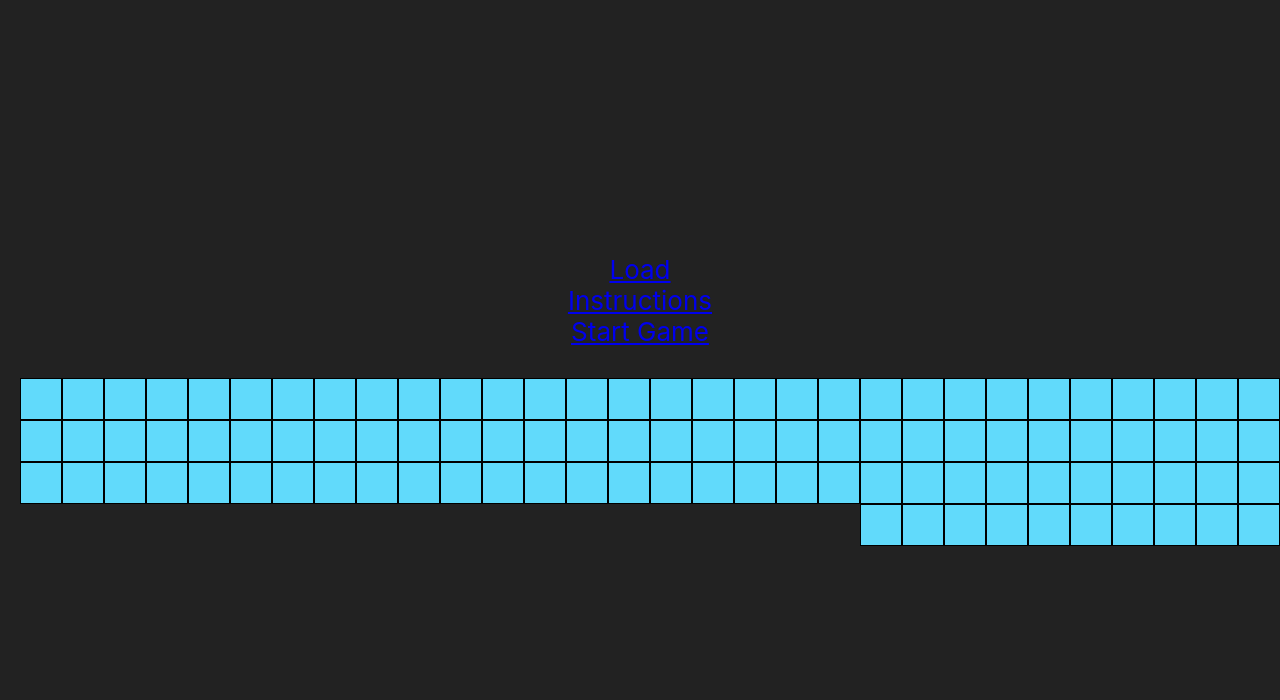
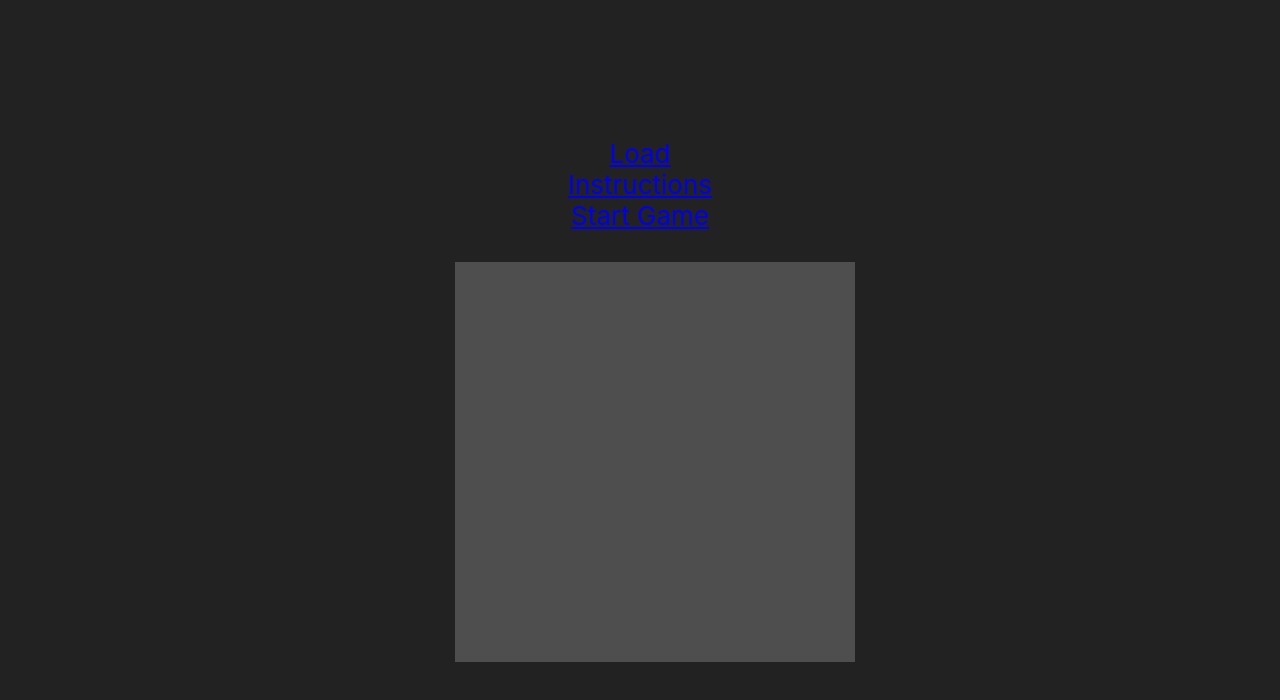
Before and after one commit to Gregam3/QuantumImmortalMineSweeper, a React (Create React App) app: page /play in a window 1280 px wide. Shown: the top 700 px of the page. Built offline with nearby package versions, Linux system fonts and the light colour scheme.

Commit message:
Cell scanning and colour change

```diff
--- a/src/App.css
+++ b/src/App.css
@@ -34,12 +34,31 @@
 }
 
 .cell {
-  background-color: #61dafb;
+  background-color: #4e4e4e;
   height: 40px;
   width: 40px;
   float: right;
-  border: 1px #000000 solid;
   margin: 0;
   cursor: pointer;
   user-select:none;
 }
+
+.safe-cell {
+  background-color: #9e9ba0;
+  height: 40px;
+  width: 40px;
+  float: right;
+  margin: 0;
+  cursor: pointer;
+  user-select:none;
+}
+
+.danger-cell {
+  background-color: #fb3800;
+  height: 40px;
+  width: 40px;
+  float: right;
+  margin: 0;
+  cursor: pointer;
+  user-select:none;
+}
--- a/src/LoadSpinner.js
+++ b/src/LoadSpinner.js
@@ -38,8 +38,6 @@ export class LoadSpinner extends Component {
 			this.setState({logoSize: this.state.logoSize - 1});
 			await sleep(2);
 		}
-
-		this.props.setActivity(2)
 	};
 
 	render() {
--- a/src/game/Board.js
+++ b/src/game/Board.js
@@ -1,6 +1,11 @@
 import {Component} from 'react';
 import {Cell} from "./Cell";
 import React from "react";
+
+const indexes = [-1, 0, 1];
+const permutations = indexes.flatMap(i => indexes.map(i1 => [i, i1]));
+
+const COLS = 10, ROWS = 10;
 
 export class Board extends Component {
 
@@ -9,7 +14,7 @@ export class Board extends Component {
 
 		this.state = {rows: props.board};
 
-		this.makeVisible = this.makeVisible.bind(this)
+		this.makeCellVisible = this.makeCellVisible.bind(this)
 		this.flag = this.flag.bind(this)
 	}
 
@@ -17,30 +22,48 @@ export class Board extends Component {
 		return this.state.rows.map(row =>
 			row.map(cell =>
 				<Cell key={(cell.row, cell.col)}
-					cellState={cell}
-				      onClick={() => this.makeVisible(cell.row, cell.col)}
+				      cellState={cell}
+				      onClick={() => this.makeCellVisible(cell.row, cell.col)}
 				      onContextMenu={() => this.flag(cell.row, cell.col)}/>))
 	}
 
-	makeVisible = (row, col) => {
-		console.log('test')
-
+	makeCellVisible = (row, col) => {
 		let cells = this.state.rows;
 		let cell = cells[row][col];
 		cell.visible = true;
 		cells[row][col] = cell;
 
-		this.setState(cells);
+		this.setState({cells: this.makeConnectedCellsVisible()});
+	};
+
+	makeConnectedCellsVisible = () => {
+		let cells = this.state.rows;
+
+		for (let i = 0; i < 10; i++) scanForCellsThatShouldBeVisible();
+
+
+		return cells;
+
+		function scanForCellsThatShouldBeVisible() {
+			for (let r = 0; r <= ROWS - 1; r++) {
+				for (let c = 0; c <= COLS - 1; c++) {
+					if (cells[r][c].visible && cells[r][c].cellContent === 0) permutations.forEach(p => makeApplicableCellVisible(r + p[0], c + p[1]));
+				}
+			}
+		}
+
+		function makeApplicableCellVisible(r, c) {
+			if (r >= 0 && r < ROWS && c >= 0 && c < COLS)
+				if(!cells[r][c].visible) cells[r][c].visible = true;
+		}
 	};
 
 	flag = (row, col) => {
-		console.log('test')
-
 		let cells = this.state.rows;
 		let cell = cells[row][col];
 		cell.flagged = !cell.flagged;
 		cells[row][col] = cell;
 
 		this.setState(cells);
-	}
+	};
 }
--- a/src/game/Cell.js
+++ b/src/game/Cell.js
@@ -10,21 +10,25 @@ export class Cell extends Component {
 	}
 
 	render() {
-		if (this.state.visible) return this.getCell()
-		if (this.state.flagged) return <div className="cell">🏳️</div>
-		else return (<div className="cell"/>)
+		if (this.state.visible) return this.getCell();
+		if (this.state.flagged) return <div className="cell" onContextMenu={this.props.onContextMenu}>🏳️</div>;
+		else return (<div className="cell" onClick={this.props.onClick} onContextMenu={this.props.onContextMenu}/>)
 	}
 
 	getCell() {
-		switch (this.state.content) {
+		switch (this.state.cellContent) {
 			case 0:
-				return <div className="cell">S </div>;
+				return this.makeCell('', 0);
 			case -1:
-				return <div className="cell">💣 </div>;
+				return this.makeCell('💣', -1);
 			default:
-				return <div className="cell"
-				            style={{color: '#' + Math.floor((255 / 8) * this.state.content).toString(16) + '0000'}}
-				> {this.state.content} </div>
+				return this.makeCell(this.state.cellContent, true);
 		}
 	}
+
+	makeCell(content, typeNum) {
+		if (typeNum === 0) return <div className="safe-cell" >{content}</div>
+		if (typeNum === -1) return <div className="danger-cell" >{content}</div>
+		return <div className="cell" style={{color: '#' + Math.floor((255 / 8) * this.state.content).toString(16) + '0000'}}> {content} </div>
+	}
 }
--- a/src/game/MineSweeper.js
+++ b/src/game/MineSweeper.js
@@ -8,11 +8,14 @@ const indexes = [-1, 0, 1];
 
 const permutations = indexes.flatMap(i => indexes.map(i1 => [i, i1]));
 
-const BOMB_PERCENTAGE = 10;
+const BOMB_PERCENTAGE = 20;
 
 export class MineSweeper extends Component {
 	render() {
-		return (<Board board={this.generateMines()} oncontextmenu="return false;"/>)
+		//Todo change absolute width
+		return (<div style={{width: '430px'}}>
+			<Board board={this.generateMines()}/>
+		</div>)
 	}
 
 	generateMines() {
@@ -25,7 +28,7 @@ export class MineSweeper extends Component {
 
 				if (!mines[r][c]) {
 					mineIndicator = 0;
-					permutations.forEach(p => mineIndicator += safeMines(r + p[0], c + p[1]));
+					permutations.forEach(p => mineIndicator += safeGrid(r + p[0], c + p[1]));
 				}
 
 				cells[r][c] = {
@@ -40,7 +43,7 @@ export class MineSweeper extends Component {
 
 		return cells;
 
-		function safeMines(row, column) {
+		function safeGrid(row, column) {
 			return (row < 0 || row >= ROWS || column < 0 || column >= COLS) ? false : mines[row][column];
 		}
 	}
```
